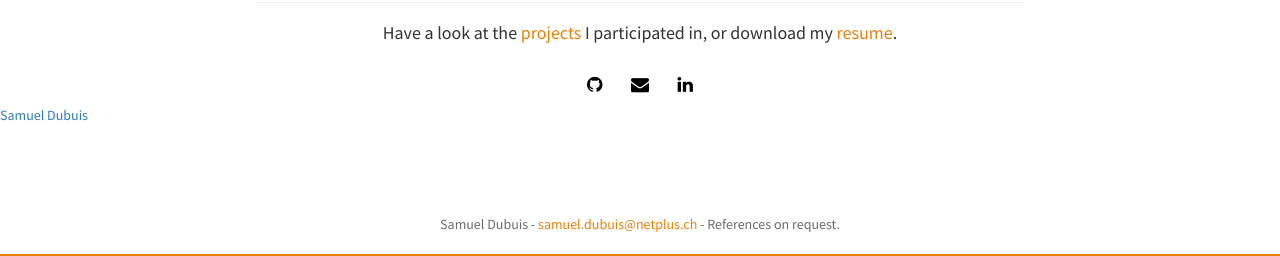
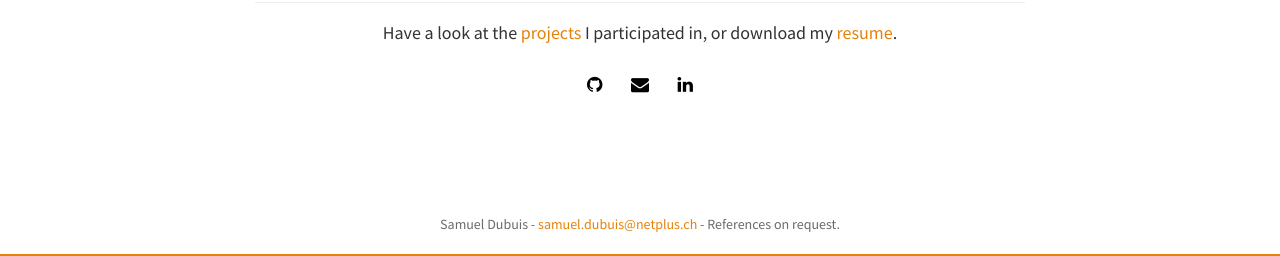
Before and after one commit to samdubuis/personnal_page, a Jekyll site: the page built from index.html, in a window 1280 px wide. Shown: the part 641-897 px from the top of the page. Built offline with Jekyll 4.4.1, drawn with Linux system fonts in a browser that asks for light colours; nearby versions of some CDN libraries; the list of posts is cut into pages by our own code; comment, search, counter and statistics services are not loaded.

Commit message:
rm linkeding badge

```diff
--- a/index.html
+++ b/index.html
@@ -1,7 +1,6 @@
 ---
 layout: home
 ---
-<script type="text/javascript" src="https://platform.linkedin.com/badges/js/profile.js" async defer></script>
 <section id="about">
 	<div class="container">
 		<div class="avatar">
@@ -32,7 +31,4 @@ layout: home
 
 		{% include social.html %}
 	</div>
-	<div class="LI-profile-badge" data-version="v1" data-size="large" data-locale="en_US" data-type="horizontal"
-		data-theme="light" data-vanity="samueldubuis"><a class="LI-simple-link"
-			href='https://ch.linkedin.com/in/samueldubuis/en-us?trk=profile-badge'>Samuel Dubuis</a></div>
 </section>
```
